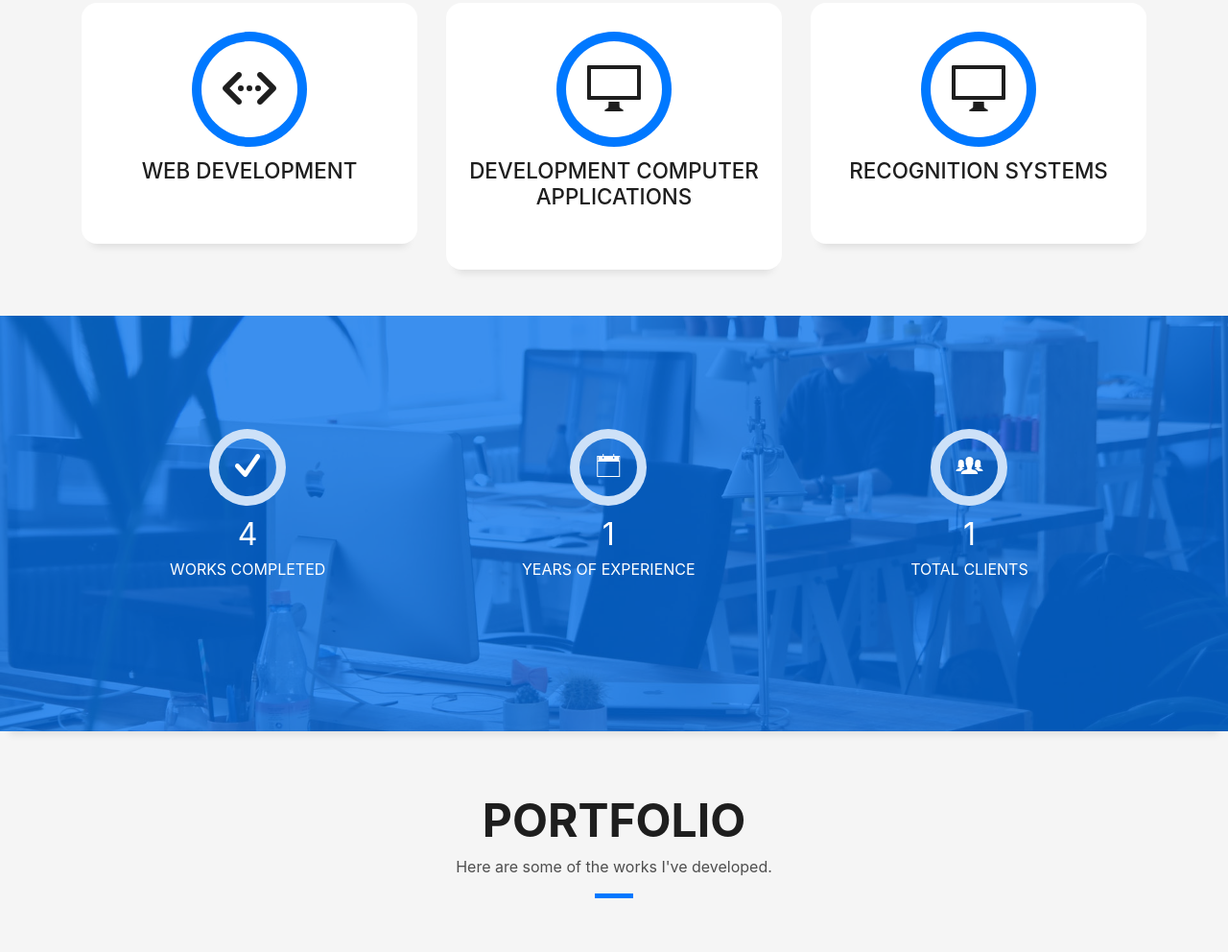
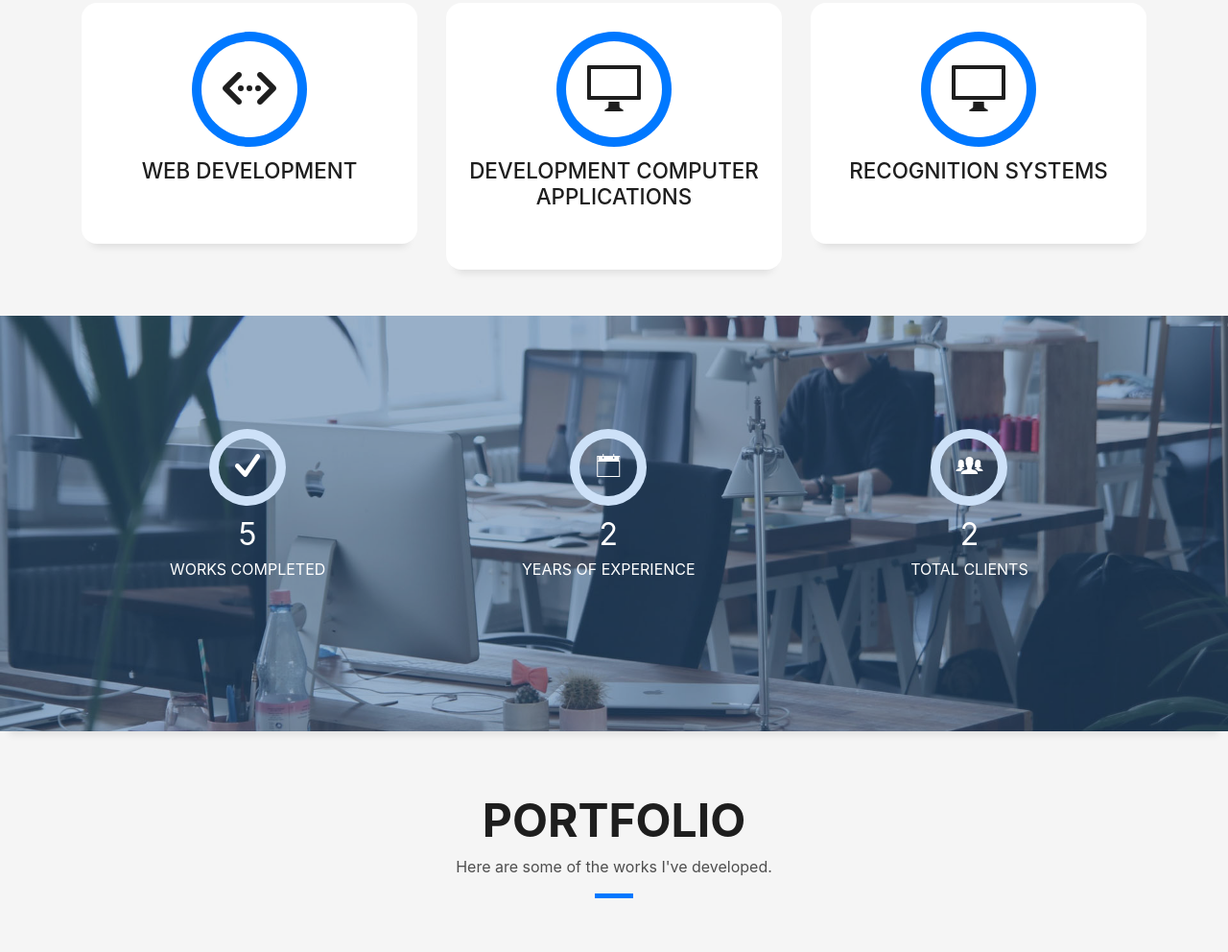
Before and after one commit to HAMMOUTI-Mohamed-Amine/HAMMOUTI-Mohamed-Amine.github.io, a plain HTML site: page index.html in a window 1280 px wide. Shown: the part 2108-3100 px from the top of the page at 96% size. Drawn offline with Linux system fonts and the light colour scheme; files whose address does not match are found by name.

Commit message:
bg color

```diff
--- a/css/style-sky-blue.css
+++ b/css/style-sky-blue.css
@@ -90,7 +90,7 @@ a:hover {
 }
 
 .overlay-mf {
-  background-color: #48abec;
+  background-color: #afafaf;
 }
 
 .overlay-mf {
--- a/css/style.css
+++ b/css/style.css
@@ -90,7 +90,7 @@ a:hover {
 }
 
 .overlay-mf {
-  background-color: #0078ff;
+  background-color: rgba(59, 126, 202, 0.475);
 }
 
 .overlay-mf {
--- a/index.html
+++ b/index.html
@@ -264,7 +264,7 @@
               <span class="ico-circle"><i class="ion-checkmark-round"></i></span>
             </div>
             <div class="counter-num">
-              <p class="counter">4</p>
+              <p class="counter">5</p>
               <span class="counter-text">WORKS COMPLETED</span>
             </div>
           </div>
@@ -275,7 +275,7 @@
               <span class="ico-circle"><i class="ion-ios-calendar-outline"></i></span>
             </div>
             <div class="counter-num">
-              <p class="counter">1</p>
+              <p class="counter">2</p>
               <span class="counter-text">YEARS OF EXPERIENCE</span>
             </div>
           </div>
@@ -286,7 +286,7 @@
               <span class="ico-circle"><i class="ion-ios-people"></i></span>
             </div>
             <div class="counter-num">
-              <p class="counter">1</p>
+              <p class="counter">2</p>
               <span class="counter-text">TOTAL CLIENTS</span>
             </div>
           </div>
```
Also changed, not shown: img/overlay-bg.jpg, img/overlay-bg1.jpg (added), 2 other files.
